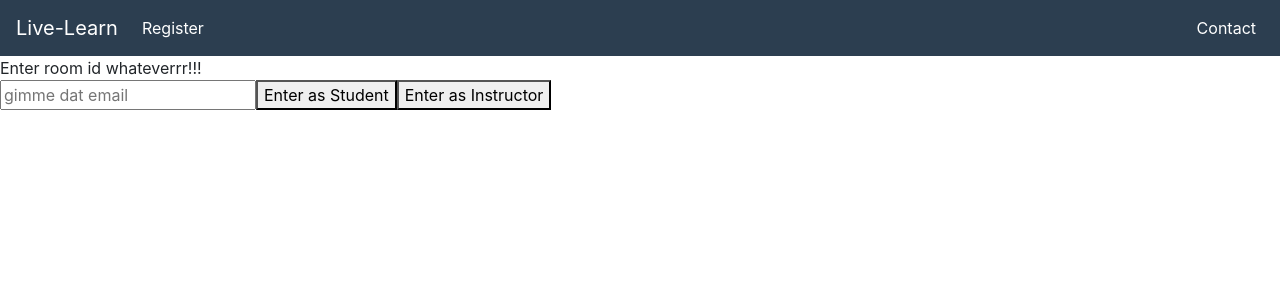
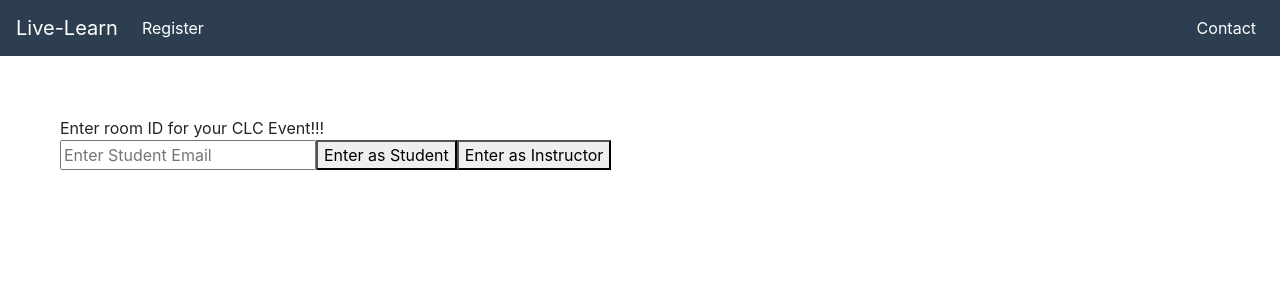
Before and after one commit to df-hackdays/Tango, an Angular app in the folder live-learning-front/: page / in a window 1280 px wide. Shown: the top 300 px of the page. Built offline with nearby package versions, Linux system fonts and the light colour scheme.

Commit message:
demo polish

```diff
--- a/live-learning-front/src/app/home/home.component.html
+++ b/live-learning-front/src/app/home/home.component.html
@@ -1,8 +1,9 @@
+<div style="margin-top:60px; margin-left:60px;">
 <div>
-	Enter room id whateverrr!!!
+	Enter room ID for your CLC Event!!!
 </div>
 
-<input #email placeholder="gimme dat email"/>
+<input #email placeholder="Enter Student Email"/>
 <button (click)="startStudent(email.value)">
 Enter as Student
 </button>
@@ -10,3 +11,4 @@ Enter as Student
 <button (click)="startInstructor()">
 Enter as Instructor
 </button>
+</div>
```
Also changed, not shown: 2 other files (tests, documents, lock files or other folders).
